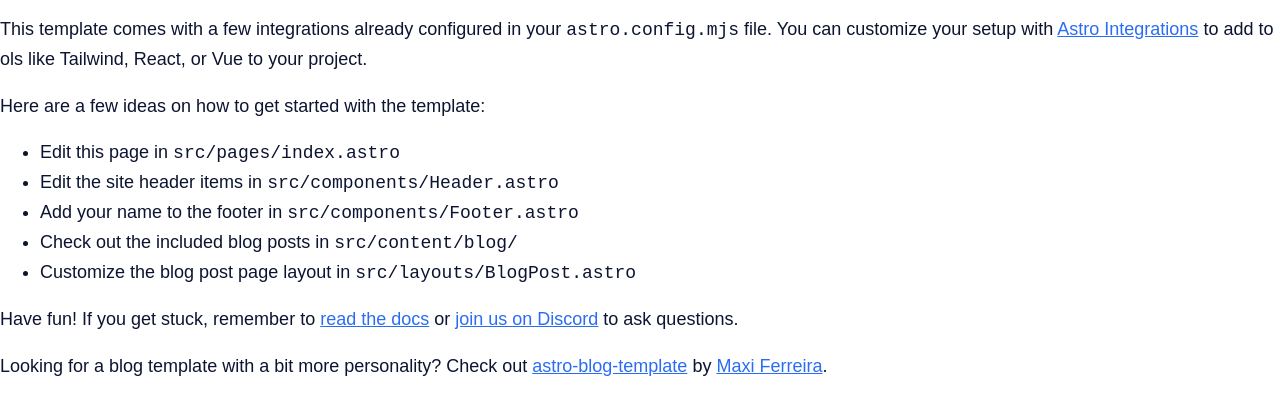
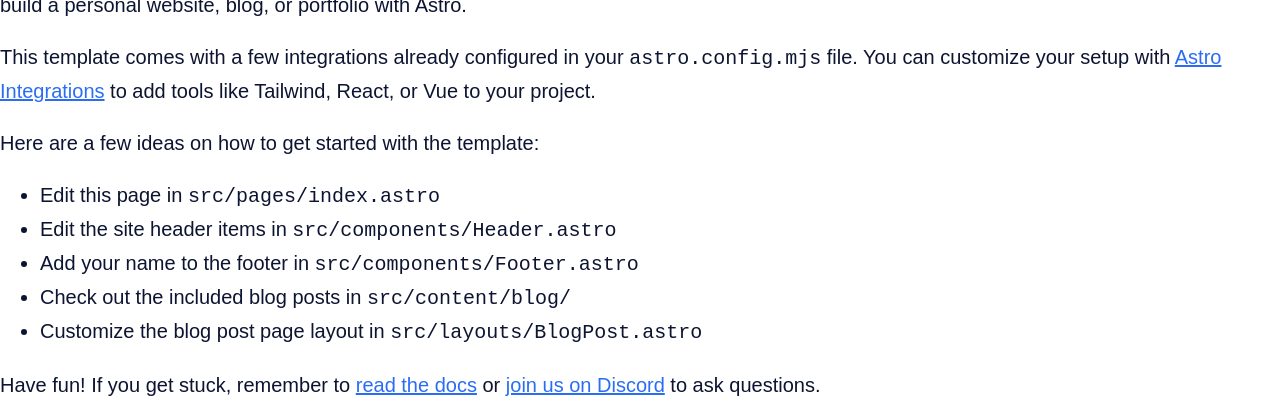
Before and after one commit to heygauravshukla/gshukla.in, an Astro site: page / in a window 1280 px wide. Shown: the part 223-641 px from the top of the page. Built offline with nearby package versions, Linux system fonts and the light colour scheme; Astro itself is replaced by a stand-in of ours; a web font is replaced by a local one.

Commit message:
Update global styles with new font sizes and spacing variables

```diff
--- a/src/styles/global.css
+++ b/src/styles/global.css
@@ -32,7 +32,42 @@
   --clr-surface-3: var(--clr-neutral-100);
   --clr-surface-4: var(--clr-neutral-200);
   --clr-text-1: var(--clr-neutral-800);
-  --clr-text-2: var(--clr-neutral-600);
+  --clr-text-2: var(--clr-neutral-700);
+
+  /* @link https://utopia.fyi/type/calculator?c=360,18,1.2,1240,20,1.25,5,2,&s=0.75|0.5|0.25,1.5|2|3|4|6,s-l&g=s,l,xl,12 */
+  --fs--2: clamp(0.7813rem, 0.7736rem + 0.0341vw, 0.8rem);
+  --fs--1: clamp(0.9375rem, 0.9119rem + 0.1136vw, 1rem);
+  --fs-0: clamp(1.125rem, 1.0739rem + 0.2273vw, 1.25rem);
+  --fs-1: clamp(1.35rem, 1.2631rem + 0.3864vw, 1.5625rem);
+  --fs-2: clamp(1.62rem, 1.4837rem + 0.6057vw, 1.9531rem);
+  --fs-3: clamp(1.944rem, 1.7405rem + 0.9044vw, 2.4414rem);
+  --fs-4: clamp(2.3328rem, 2.0387rem + 1.3072vw, 3.0518rem);
+  --fs-5: clamp(2.7994rem, 2.384rem + 1.8461vw, 3.8147rem);
+
+  /* @link https://utopia.fyi/space/calculator?c=360,18,1.2,1240,20,1.25,5,2,&s=0.75|0.5|0.25,1.5|2|3|4|6,s-l&g=s,l,xl,12 */
+
+  --space-3xs: clamp(0.3125rem, 0.3125rem + 0vw, 0.3125rem);
+  --space-2xs: clamp(0.5625rem, 0.5369rem + 0.1136vw, 0.625rem);
+  --space-xs: clamp(0.875rem, 0.8494rem + 0.1136vw, 0.9375rem);
+  --space-s: clamp(1.125rem, 1.0739rem + 0.2273vw, 1.25rem);
+  --space-m: clamp(1.6875rem, 1.6108rem + 0.3409vw, 1.875rem);
+  --space-l: clamp(2.25rem, 2.1477rem + 0.4545vw, 2.5rem);
+  --space-xl: clamp(3.375rem, 3.2216rem + 0.6818vw, 3.75rem);
+  --space-2xl: clamp(4.5rem, 4.2955rem + 0.9091vw, 5rem);
+  --space-3xl: clamp(6.75rem, 6.4432rem + 1.3636vw, 7.5rem);
+
+  /* One-up pairs */
+  --space-3xs-2xs: clamp(0.3125rem, 0.1847rem + 0.5682vw, 0.625rem);
+  --space-2xs-xs: clamp(0.5625rem, 0.4091rem + 0.6818vw, 0.9375rem);
+  --space-xs-s: clamp(0.875rem, 0.7216rem + 0.6818vw, 1.25rem);
+  --space-s-m: clamp(1.125rem, 0.8182rem + 1.3636vw, 1.875rem);
+  --space-m-l: clamp(1.6875rem, 1.3551rem + 1.4773vw, 2.5rem);
+  --space-l-xl: clamp(2.25rem, 1.6364rem + 2.7273vw, 3.75rem);
+  --space-xl-2xl: clamp(3.375rem, 2.7102rem + 2.9545vw, 5rem);
+  --space-2xl-3xl: clamp(4.5rem, 3.2727rem + 5.4545vw, 7.5rem);
+
+  /* Custom pairs */
+  --space-s-l: clamp(1.125rem, 0.5625rem + 2.5vw, 2.5rem);
 
   @media (prefers-color-scheme: dark) {
     --color-scheme: dark;
@@ -42,7 +77,7 @@
     --clr-surface-3: var(--clr-neutral-800);
     --clr-surface-4: var(--clr-neutral-700);
     --clr-text-1: var(--clr-neutral-50);
-    --clr-text-2: var(--clr-neutral-300);
+    --clr-text-2: var(--clr-neutral-200);
   }
 }
 
@@ -60,7 +95,7 @@
   interpolate-size: allow-keywords;
 
   color-scheme: var(--color-scheme);
-  accent-color: var(--clr-brand-400);
+  accent-color: var(--clr-brand);
 
   color: var(--clr-text-1);
   font-family: var(--ff-base, system-ui);
@@ -94,8 +129,7 @@
 body {
   margin: 0;
   min-height: 100vh;
-  font-size: 1.125rem;
-  word-break: break-all;
+  font-size: var(--fs-0);
   background-color: var(--clr-surface-1);
 }
 
@@ -154,7 +188,7 @@
 .wrapper {
   max-inline-size: var(--wrapper-size);
   margin-inline: auto;
-  padding-inline: 1.25rem;
+  padding-inline: var(--space-s-l);
 
   @media (width>=640px) {
     max-inline-size: 640px;
@@ -165,6 +199,10 @@
   @media (width>=1024px) {
     max-inline-size: 1024px;
   }
+}
+
+.prose > * + * {
+  margin-block-start: var(--prose-spacing, 1em);
 }
 
 .section-padding {
```
